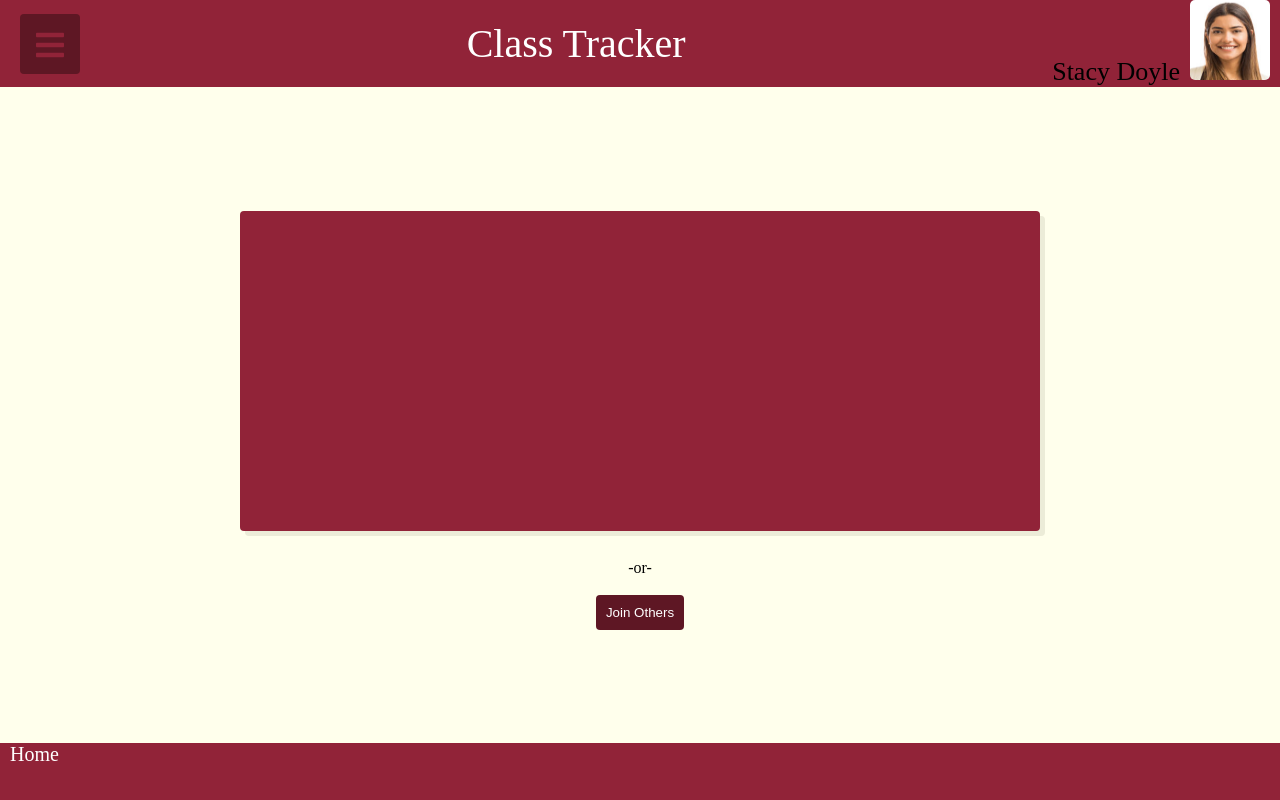
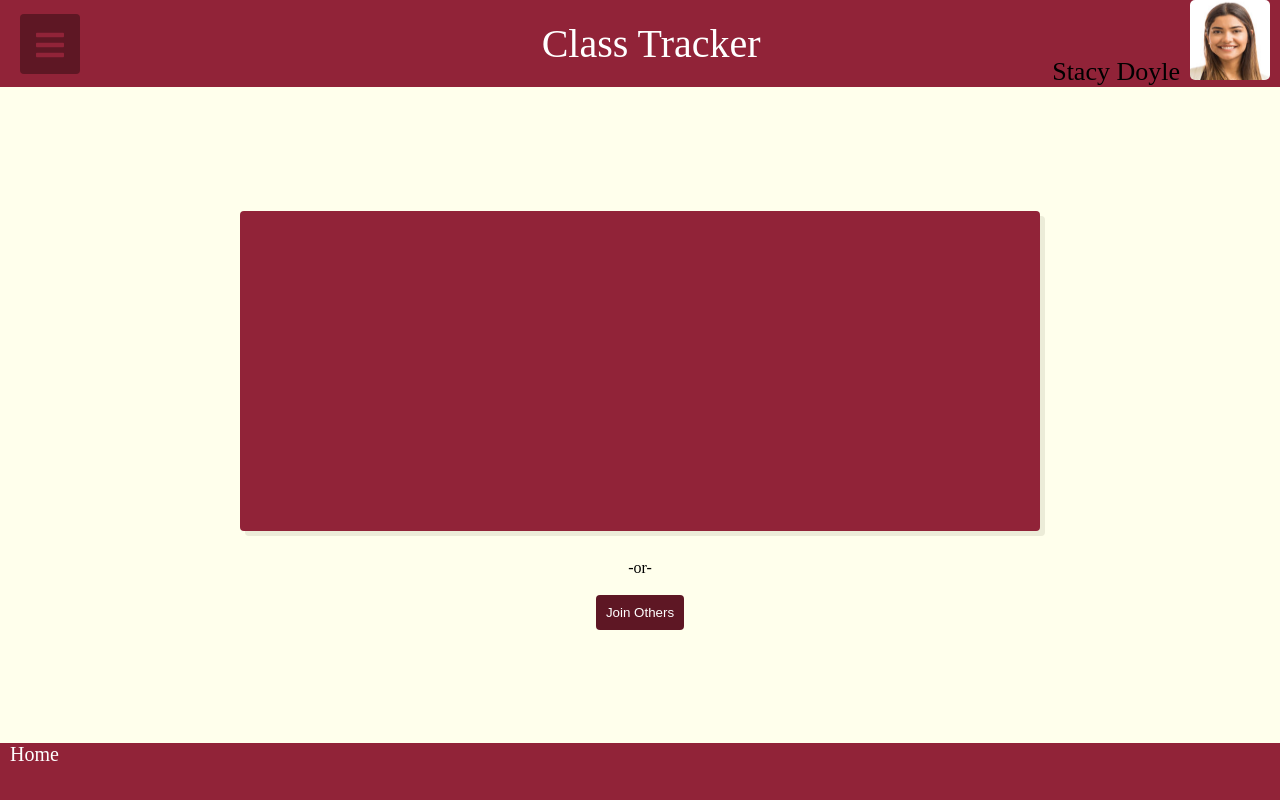
Before and after one commit to denzz312/EmptyClass, a React (Create React App) app: page / in a window 1280 px wide. Shown: the top 800 px of the page. Built offline with nearby package versions, Linux system fonts and the light colour scheme.

Commit message:
more fixes to header

```diff
--- a/src/App.css
+++ b/src/App.css
@@ -82,6 +82,7 @@ body{
 .title{
   font-size: 5vh;
   color: #ffffff;
+  padding-left: 150px;
 }
 
 .buttons{
--- a/src/Components/Header.js
+++ b/src/Components/Header.js
@@ -15,7 +15,7 @@ class Header extends React.Component{
               </button>
             </div>
               <div className="title">
-                Class Tracker
+                  Class Tracker
               </div>
             <div className="mRight">
                 Stacy Doyle
```
